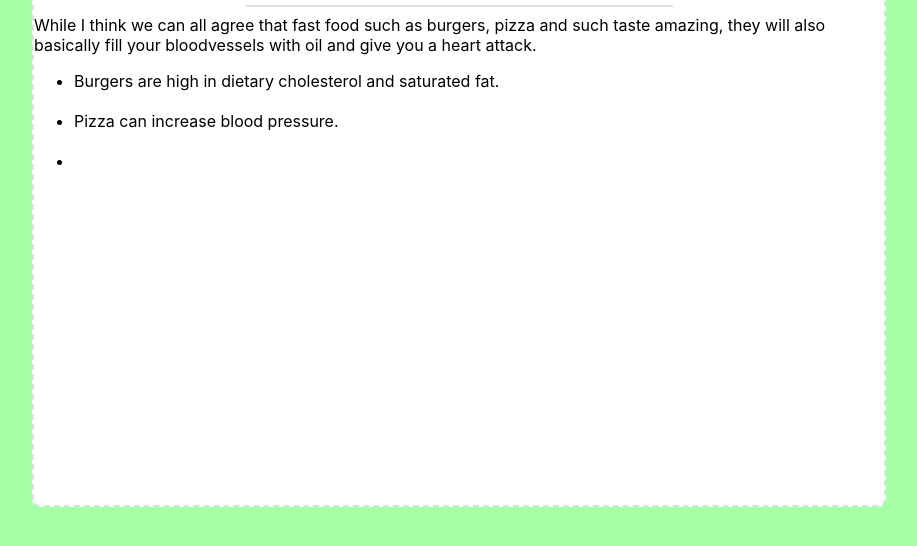
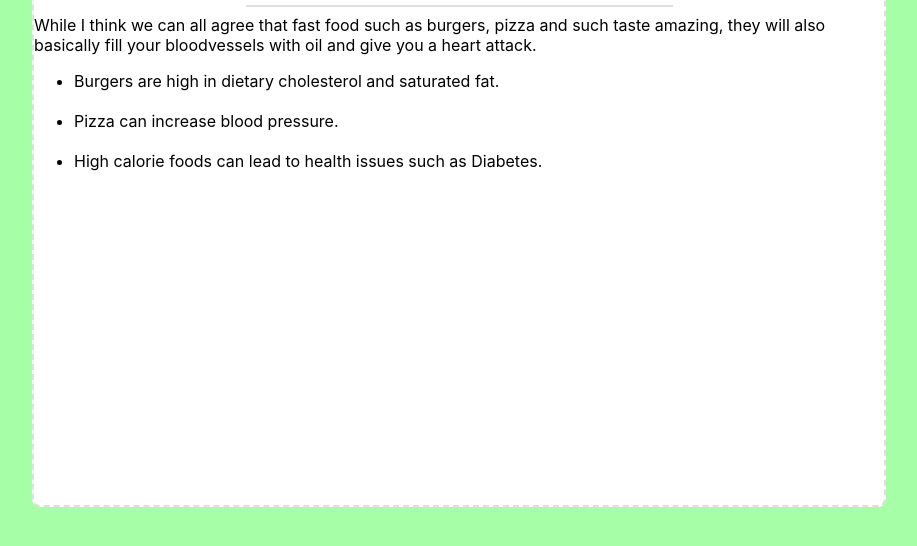
Before and after one commit to Jason-NT/WebProject, a plain HTML site: page unhealthy.html in a window 1280 px wide. Shown: the part 172-718 px from the top of the page, without its empty margins (181-1098 px from the left). Drawn offline with Linux system fonts and the light colour scheme.

Commit message:
Update Unhealthy

```diff
--- a/unhealthy.html
+++ b/unhealthy.html
@@ -40,7 +40,7 @@
                  <br>
 
                  <li>
-
+                     High calorie foods can lead to health issues such as Diabetes.
                  </li>
              </ul>
          <div>
```
